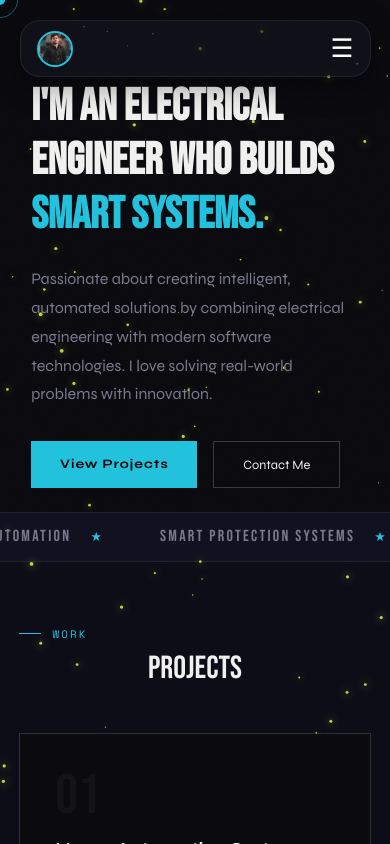
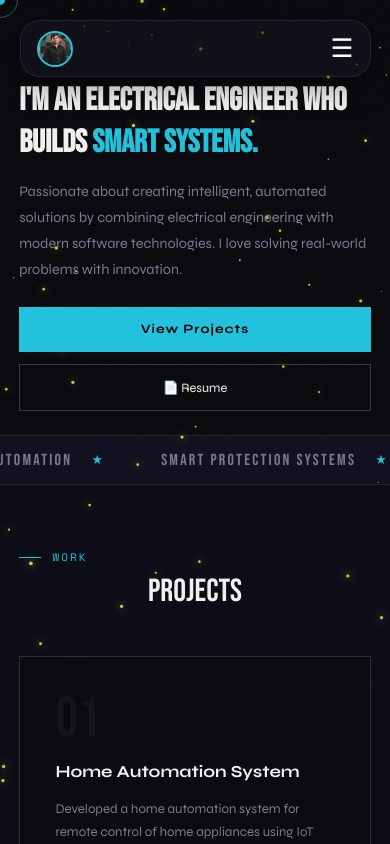
Before and after one commit to MrInnovative7/mrportfolio, a React (Create React App) app: page / in a window 390 px wide. Shown: the top 844 px of the page. Built offline with nearby package versions, Linux system fonts and the light colour scheme.

Commit message:
added resume button in hero section

```diff
--- a/src/components/Hero.css
+++ b/src/components/Hero.css
@@ -51,67 +51,66 @@
   font-size: 0.8rem;
   font-weight: 700;
   letter-spacing: 0.08em;
-  transition: 0.3s;
+  transition: all 0.3s ease;
 }
 
 .btn-primary:hover {
   transform: translateY(-3px);
-  box-shadow: 0 10px 25px rgba(232,255,71,0.3);
+  box-shadow: 0 10px 25px rgba(0, 224, 255, 0.35);
 }
 
-/* SECONDARY BUTTON */
+/* SECONDARY BUTTON (RESUME) */
 .btn-secondary {
   border: 1px solid rgba(255,255,255,0.2);
   color: var(--text);
   padding: 0.9rem 1.8rem;
   text-decoration: none;
   font-size: 0.8rem;
-  transition: 0.3s;
+  transition: all 0.3s ease;
 }
 
+/* 🔥 HOVER GLOW */
 .btn-secondary:hover {
   border-color: var(--accent);
   color: var(--accent);
+  box-shadow: 0 0 12px var(--accent);
+  transform: translateY(-3px);
 }
 
-/* ===== MOBILE HERO FIX (FINAL) ===== */
+/* ===== MOBILE HERO FIX (FINAL CLEAN) ===== */
 @media (max-width: 768px) {
 
   .hero {
-    min-height: auto;        /* ❌ full height hatao */
+    min-height: auto;
     height: auto;
-    padding-top: 5rem;       /* navbar ke niche space */
-    padding-bottom: 1.5rem;  /* niche ka gap kam */
+    padding: 5rem 1.2rem 1.5rem;
     justify-content: center;
   }
 
-  .hero-content {
-    padding: 0 1rem;
-    margin-top: 0;
+  .hero-container {
+    width: 100%;
   }
 
-  /* Heading spacing fix */
-  .hero-name {
-    margin-top: 0;
-    margin-bottom: 0.4rem;
+  .hero-title {
+    font-size: 2rem;
+    line-height: 1.3;
+    margin-bottom: 1rem;
   }
 
-  .hero-eyebrow {
-    margin-bottom: 0.5rem;
+  .hero-description {
+    font-size: 0.9rem;
+    margin-bottom: 1.5rem;
   }
 
-  .hero-divider {
-    margin: 0.6rem 0 1rem;
+  .hero-buttons {
+    flex-direction: column;
+    gap: 0.8rem;
   }
 
-  /* Buttons spacing */
-  .hero-ctas {
-    margin-top: 1rem;
-  }
-
-  /* Scroll hint remove (extra space deta hai) */
-  .scroll-hint {
-    display: none;
+  .btn-primary,
+  .btn-secondary {
+    width: 100%;
+    text-align: center;
   }
 
 }
--- a/src/components/Hero.js
+++ b/src/components/Hero.js
@@ -22,12 +22,17 @@ function Hero() {
           </p>
 
           <div className="hero-buttons">
+
+            {/* PRIMARY BUTTON */}
             <a href="#projects" className="btn-primary">
               View Projects
             </a>
-            <a href="#contact" className="btn-secondary">
-              Contact Me
+
+            {/* 🔥 RESUME BUTTON (UPDATED) */}
+            <a href="/resume.pdf" download className="btn-secondary">
+              📄 Resume
             </a>
+
           </div>
 
         </div>
--- a/src/components/Navbar.css
+++ b/src/components/Navbar.css
@@ -109,21 +109,3 @@
     display: none;
   }
 }
-
-/* RESUME BUTTON */
-.resume-btn {
-  display: flex;
-  align-items: center;
-  gap: 6px;
-  padding: 6px 12px;
-  border: 1px solid var(--accent);
-  border-radius: 20px;
-  color: var(--accent);
-  font-size: 0.85rem;
-  transition: 0.3s;
-}
-
-.resume-btn:hover {
-  background: var(--accent);
-  color: #000;
-}
--- a/src/components/Navbar.js
+++ b/src/components/Navbar.js
@@ -34,17 +34,6 @@ function Navbar() {
             </li>
           ))}
 
-          {/* 🔥 RESUME BUTTON */}
-          <li>
-            <a
-              href="/resume.pdf"
-              download
-              className="resume-btn"
-            >
-              <FaFileDownload /> Resume
-            </a>
-          </li>
-
         </ul>
 
         {/* HAMBURGER */}
```
